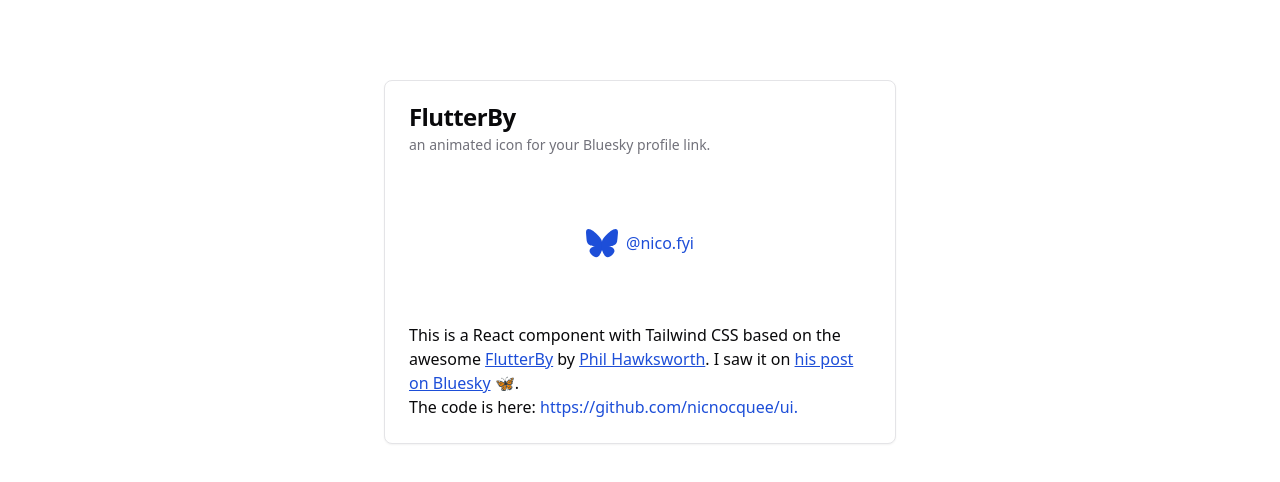
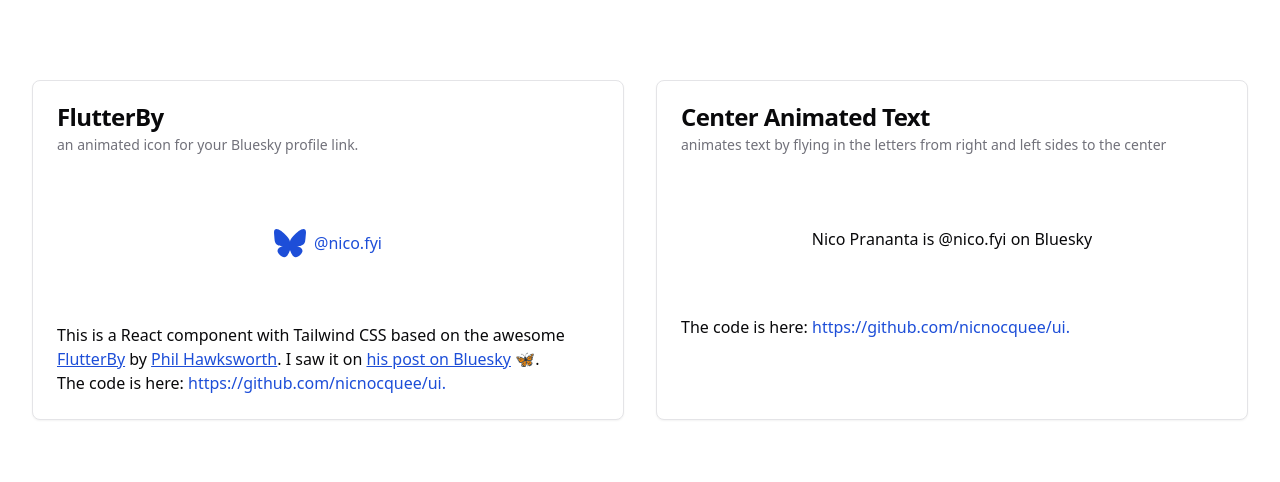
Before and after one commit to nicnocquee/ui, a React (Vite) app: page / in a window 1280 px wide. Shown: the top 482 px of the page. Built offline with nearby package versions, Linux system fonts and the light colour scheme.

Commit message:
new component: center animated text

```diff
--- a/registry.ts
+++ b/registry.ts
@@ -2,6 +2,10 @@
 
 // when you add a new component, import the registry here
 import { registry as blueskyFlutterRegistry } from "./src/components/custom/bluesky-flutter-registry";
+import { registry as centerAnimatedTextRegistry } from "./src/components/custom/center-animated-text-registry";
 
-const registry: RegistryEntry[] = [blueskyFlutterRegistry];
+const registry: RegistryEntry[] = [
+  blueskyFlutterRegistry,
+  centerAnimatedTextRegistry,
+];
 export default registry;
--- a/src/app.tsx
+++ b/src/app.tsx
@@ -1,9 +1,11 @@
 import { BlueSkyFlutterExample } from "@/examples/bluesky-flutter";
+import { CenterAnimatedTextExample } from "./examples/center-animated-text";
 
 function App() {
   return (
-    <div className="max-w-xl mx-auto my-12 p-8">
+    <div className="max-w-7xl mx-auto my-12 p-8 grid grid-cols-2 gap-8">
       <BlueSkyFlutterExample />
+      <CenterAnimatedTextExample />
     </div>
   );
 }
--- /dev/null
+++ b/src/components/custom/center-animated-text-registry.ts
@@ -0,0 +1,24 @@
+import { RegistryEntry } from "@/../scripts/schema";
+
+export const registry: RegistryEntry = {
+  name: "center-animated-text",
+  type: "registry:component",
+
+  // shadcn-ui components that this component depends on
+  registryDependencies: [],
+
+  // npm dependencies that this component depends on
+  dependencies: ["framer-motion", "react"],
+  devDependencies: [],
+
+  // CSS variables
+  cssVars: {},
+
+  // Files that make up this component in your relative to src/components/custom folder
+  files: [
+    {
+      path: "center-animated-text.tsx",
+      type: "registry:component",
+    },
+  ],
+};
--- /dev/null
+++ b/src/components/custom/center-animated-text.tsx
@@ -0,0 +1,68 @@
+"use client";
+
+import { useState, useEffect, useMemo } from "react";
+import { motion } from "framer-motion";
+import { cn } from "@/lib/utils";
+
+// Custom hook to manage animation logic
+const useAnimatedText = (text: string = "") => {
+  const [animatedChars, setAnimatedChars] = useState<string[]>([]);
+
+  const middleIndex = useMemo(() => Math.floor(text.length / 2), [text]);
+
+  useEffect(() => {
+    const chars = text.split("");
+    setAnimatedChars(chars);
+  }, [text]);
+
+  return { animatedChars, middleIndex };
+};
+
+interface AnimatedTextProps {
+  text?: string;
+  className?: string;
+}
+
+const CenteredAnimatedText = ({
+  text = "",
+  className = "",
+}: AnimatedTextProps) => {
+  const { animatedChars, middleIndex } = useAnimatedText(text);
+
+  if (!text) {
+    return null;
+  }
+
+  return (
+    <div className={cn(`flex justify-center overflow-hidden`, className)}>
+      {animatedChars.map((char, index) => {
+        const distance = Math.abs(index - middleIndex);
+        const isLeft = index < middleIndex;
+
+        return (
+          <motion.span
+            key={`${char}-${index}`}
+            initial={{
+              opacity: 0,
+              x: isLeft ? -50 : 50,
+            }}
+            animate={{
+              opacity: 1,
+              x: 0,
+            }}
+            transition={{
+              duration: 0.5,
+              delay: distance * 0.1,
+              ease: [0.6, -0.05, 0.01, 0.99],
+            }}
+            style={{ display: "inline-block" }}
+          >
+            {char === " " ? "\u00A0" : char}
+          </motion.span>
+        );
+      })}
+    </div>
+  );
+};
+
+export default CenteredAnimatedText;
--- /dev/null
+++ b/src/examples/center-animated-text.tsx
@@ -0,0 +1,35 @@
+import CenteredAnimatedText from "@/components/custom/center-animated-text";
+import {
+  Card,
+  CardContent,
+  CardDescription,
+  CardHeader,
+  CardTitle,
+} from "@/components/ui/card";
+
+export function CenterAnimatedTextExample() {
+  return (
+    <Card className="w-full max-w-4xl mx-auto">
+      <CardHeader>
+        <CardTitle>Center Animated Text</CardTitle>
+        <CardDescription>
+          animates text by flying in the letters from right and left sides to
+          the center
+        </CardDescription>
+      </CardHeader>
+      <CardContent className="space-y-4">
+        <div className="mx-auto items-center flex justify-center py-12">
+          <CenteredAnimatedText text="Nico Prananta is @nico.fyi on Bluesky" />
+        </div>
+        <div className="[&_a]:text-blue-700">
+          <p>
+            The code is here:{" "}
+            <a href="https://github.com/nicnocquee/ui">
+              https://github.com/nicnocquee/ui.
+            </a>
+          </p>
+        </div>
+      </CardContent>
+    </Card>
+  );
+}
```
Also changed, not shown: package.json (+4 -3 lines), registry/center-animated-text.json (added, +18 -0 lines), 2 other files (tests, documents, lock files or other folders).
